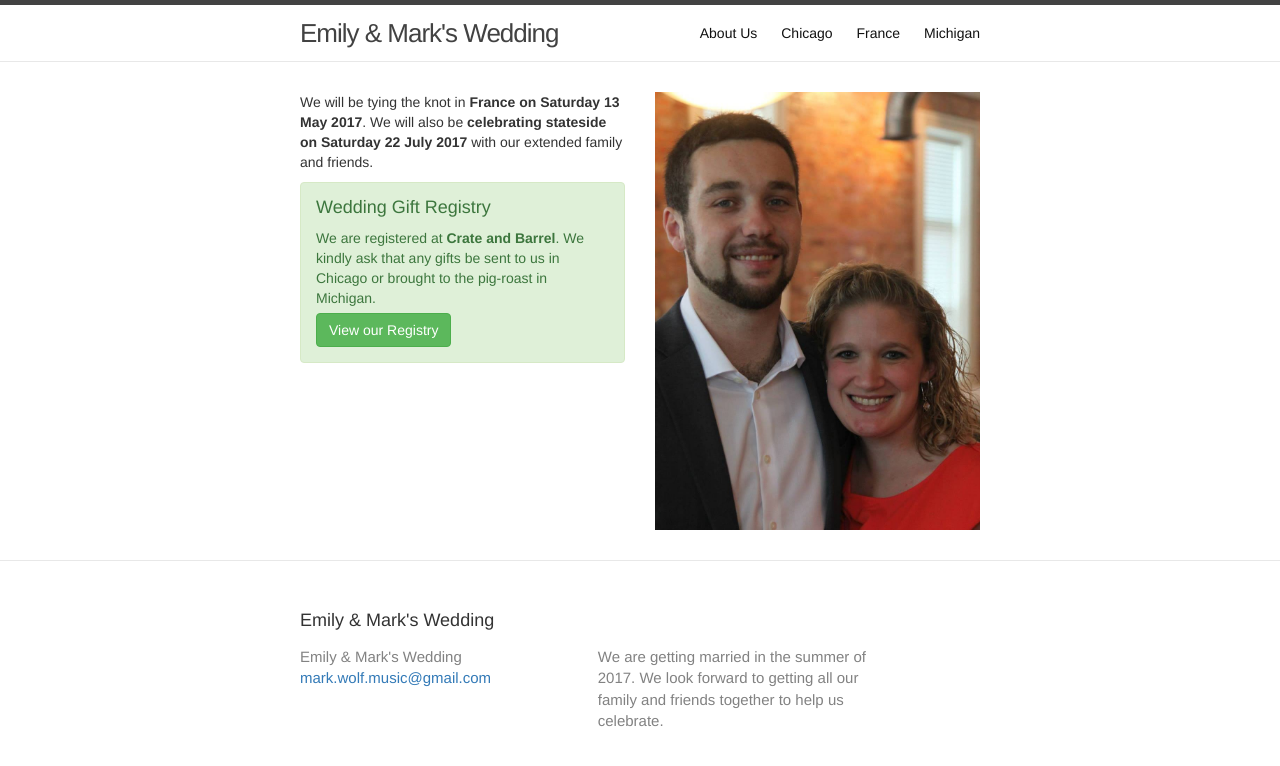
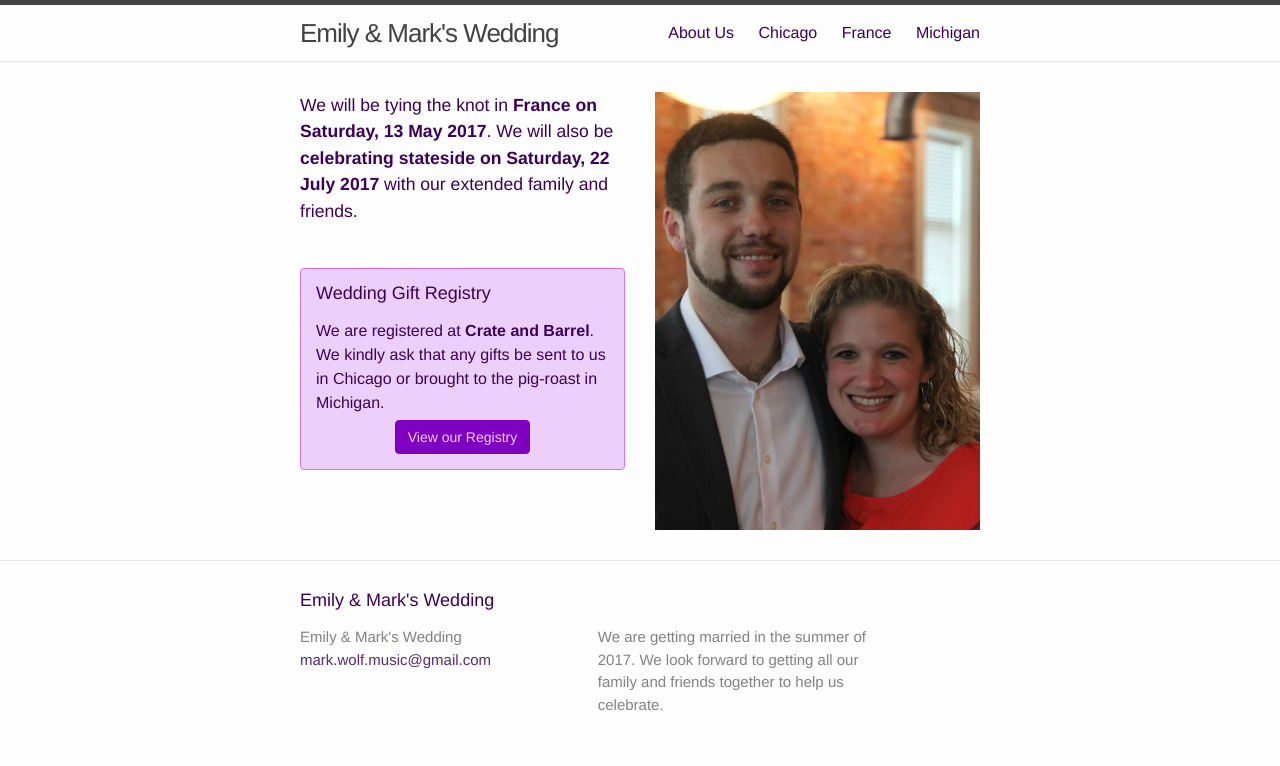
Before and after one commit to canismarko/prettywolves, a Jekyll site: the page built from index.html, in a window 1280 px wide. Shown: the top 766 px of the page. Built offline with Jekyll 4.4.1, drawn with Linux system fonts in a browser that asks for light colours.

Commit message:
Customized the color pallet and made a few other minor changes.

```diff
--- a/_includes/head.html
+++ b/_includes/head.html
@@ -8,8 +8,8 @@
   <title>{% if page.title %}{{ page.title | escape }}{% else %}{{ site.title | escape }}{% endif %}</title>
   <meta name="description" content="{% if page.excerpt %}{{ page.excerpt | strip_html | strip_newlines | truncate: 160 }}{% else %}{{ site.description }}{% endif %}">
 
+  <link rel="stylesheet" href="https://maxcdn.bootstrapcdn.com/bootstrap/3.3.6/css/bootstrap.min.css">
   <link rel="stylesheet" href="{{ "/css/main.css" | prepend: site.baseurl }}">
-  <link rel="stylesheet" href="https://maxcdn.bootstrapcdn.com/bootstrap/3.3.6/css/bootstrap.min.css">
   <link rel="canonical" href="{{ page.url | replace:'index.html','' | prepend: site.baseurl | prepend: site.url }}">
   <link rel="alternate" type="application/rss+xml" title="{{ site.title }}" href="{{ "/feed.xml" | prepend: site.baseurl | prepend: site.url }}">
 </head>
--- a/_sass/_base.scss
+++ b/_sass/_base.scss
@@ -8,7 +8,39 @@ dl, dd, ol, ul, figure {
     padding: 0;
 }
 
+.about-page p {
+    text-align: justify;
+}
 
+.about-page h2 {
+    text-align: center;
+}
+
+/**
+ * A new alert box with the main color theme
+ */
+.alert-primary {
+    background-color: $color-primary-1;
+    border-color: $color-primary-2;
+}
+
+.btn-primary, .btn-primary:visited {
+    color: $color-primary-1;
+    background-color: $color-primary-3;
+    border-color: $color-primary-3;
+}
+
+.btn-primary:hover {
+    color: white;
+    background-color: $color-primary-4;
+    border-color: $color-primary-4;
+}
+
+.btn-primary:active:focus {
+    color: white;
+    background-color: darken($color-primary-4, 10%);
+    border-color: darken($color-primary-4, 10%);
+}
 
 /**
  * Basic styling
@@ -25,7 +57,10 @@ body {
     font-kerning: normal;
 }
 
-
+.welcome-message {
+    margin-bottom: 2.5em;
+    font-size: 110%;
+}
 
 /**
  * Set `margin-bottom` to maintain vertical rhythm
--- a/css/main.scss
+++ b/css/main.scss
@@ -1,15 +1,20 @@
 ---
 # Only the main Sass file needs front matter (the dashes are enough)
 ---
+
 @charset "utf-8";
 
-.about-page p {
-    text-align: justify;
-}
+/* Palette color codes */
+/* Palette URL: http://paletton.com/#uid=14I0H0kllll5+ZIiA+U++DN++g+ */
+/* Generated by Paletton.com  2002-2014 */
+/* http://paletton.com */
 
-.about-page h2 {
-    text-align: center;
-}
+/* As Sass variables */
+$color-primary-0: #592A71;	// Main Primary color */
+$color-primary-1: #EDCFFC;
+$color-primary-2: #CF72FF;
+$color-primary-3: #8000C1;
+$color-primary-4: #3C005A;
 
 // Our variables
 $base-font-family: "Helvetica Neue", Helvetica, Arial, sans-serif;
@@ -20,9 +25,9 @@ $base-line-height: 1.5;
 
 $spacing-unit:     30px;
 
-$text-color:       #111;
+$text-color:       $color-primary-4;
 $background-color: #fdfdfd;
-$brand-color:      #2a7ae2;
+$brand-color:      $color-primary-0;
 
 $grey-color:       #828282;
 $grey-color-light: lighten($grey-color, 40%);
@@ -33,8 +38,6 @@ $content-width:    800px;
 
 $on-palm:          600px;
 $on-laptop:        800px;
-
-
 
 // Use media queries like this:
 // @include media-query($on-palm) {
--- a/index.html
+++ b/index.html
@@ -6,21 +6,21 @@ layout: default
 
   <div class="row">
     <div class="col-md-6">
-      <p>
-	We will be tying the knot in <strong>France on Saturday 13 May
+      <p class="welcome-message">
+	We will be tying the knot in <strong>France on Saturday, 13 May
 	2017</strong>. We will also be <strong>celebrating stateside
-	on Saturday 22 July 2017</strong> with our extended family and
+	on Saturday, 22 July 2017</strong> with our extended family and
 	friends.
       </p>
-      <div class="alert alert-success">
+      <div class="alert alert-primary">
 	<h4>Wedding Gift Registry</h4>
 	<p>
 	  We are registered at <b>Crate and Barrel</b>. We kindly ask
 	  that any gifts be sent to us in Chicago or brought to the
 	  pig-roast in Michigan.
 	</p>
-	<p>
-	  <a class="btn btn-success"
+	<p class="text-center">
+	  <a class="btn btn-primary"
 	     href="http://www.crateandbarrel.com/gift-registry/emily-prettyman-and-mark-wolf/r5664697">
 	    View our Registry</a>
 	</p>
```
Also changed, not shown: ceremony.md (+4 -4 lines), pigroast.md (+3 -2 lines), 1 other file.
